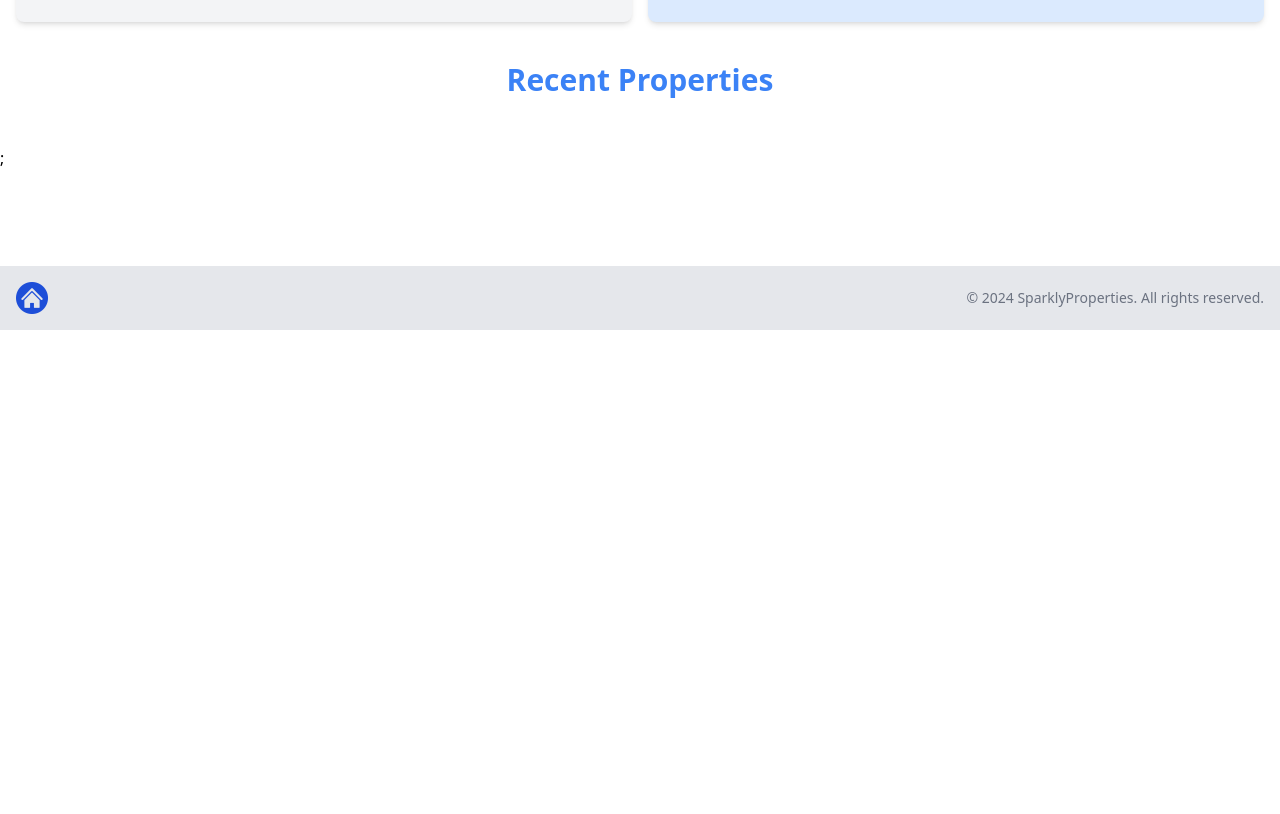
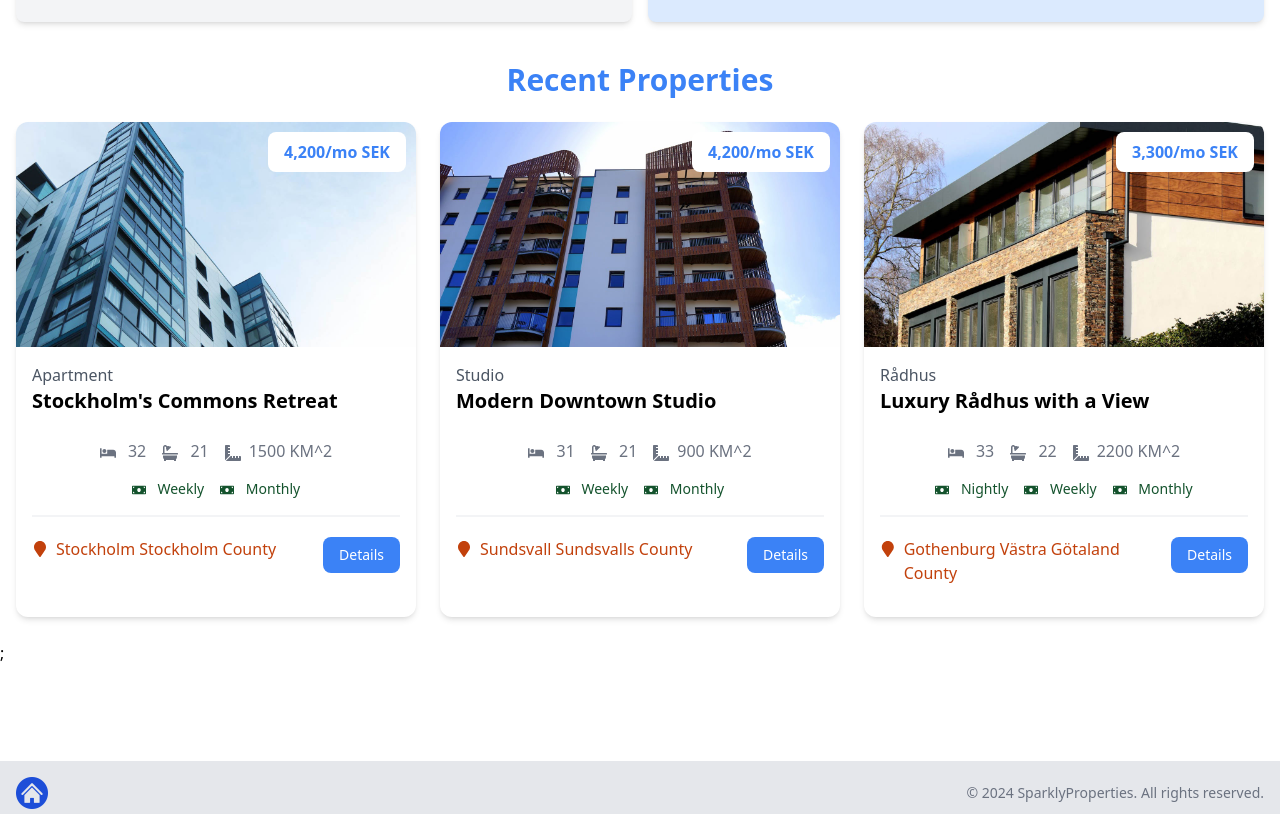
Before and after one commit to BeckiWordsworth/sparkly-property-website, a Next.js app: page / in a window 1280 px wide. Shown: the part 623-1437 px from the top of the page. Before the commit the page ends 953 px from the top, so only its background shows below. Built offline with nearby package versions, Linux system fonts and the light colour scheme.

Commit message:
Show random recent properties

```diff
--- a/components/HomeProperties.jsx
+++ b/components/HomeProperties.jsx
@@ -1,12 +1,20 @@
 import React from "react";
 import Properties from "@/properties.json";
+import PropertyCard from "@/components/PropertyCard";
 
 const HomeProperties = () => {
+  const recentProperties = Properties.sort(() => Math.random() - Math.random()).slice(0, 3);
   return (
     <section className="px-4 py-6">
       <div className="container-xl lg:container m-auto">
         <h2 className="text-3xl font-bold text-blue-500 mb-6 text-center">Recent Properties</h2>
-        <div className="grid grid-cols-1 md:grid-cols-3 gap-6">{}</div>
+        <div className="grid grid-cols-1 md:grid-cols-3 gap-6">
+          {recentProperties === 0 ? (
+            <p>No Properties Found</p>
+          ) : (
+            recentProperties.map((property) => <PropertyCard key={property._id} property={property} />)
+          )}
+        </div>
       </div>
     </section>
   );
```
